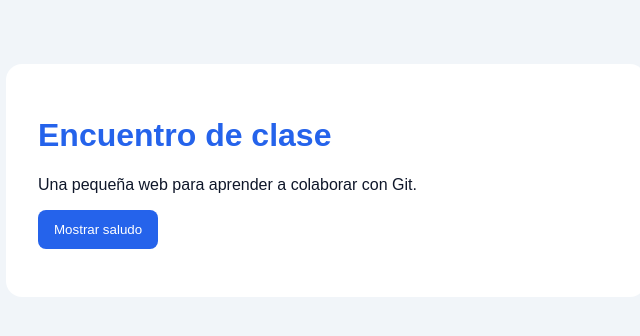
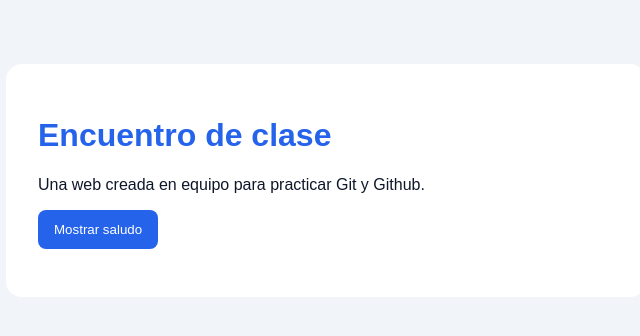
Before and after one commit to APCIRP/practica-git-pareja, a plain HTML site: page index.html in a window 1280 px wide. Shown: the full height of the page, 314-954 px from the left. Drawn offline with Linux system fonts and the light colour scheme.

Commit message:
Actualizar la descripción del encuentro

```diff
--- a/index.html
+++ b/index.html
@@ -10,7 +10,7 @@
 <body>
   <main class="tarjeta">
     <h1>Encuentro de clase</h1>
-    <p id="descripcion">Una pequeña web para aprender a colaborar con Git.</p>
+    <p id="descripcion">Una web creada en equipo para practicar Git y Github.</p>
     <button id="saludar" type="button">Mostrar saludo</button>
     <p id="mensaje" aria-live="polite"></p>
   </main>
```
